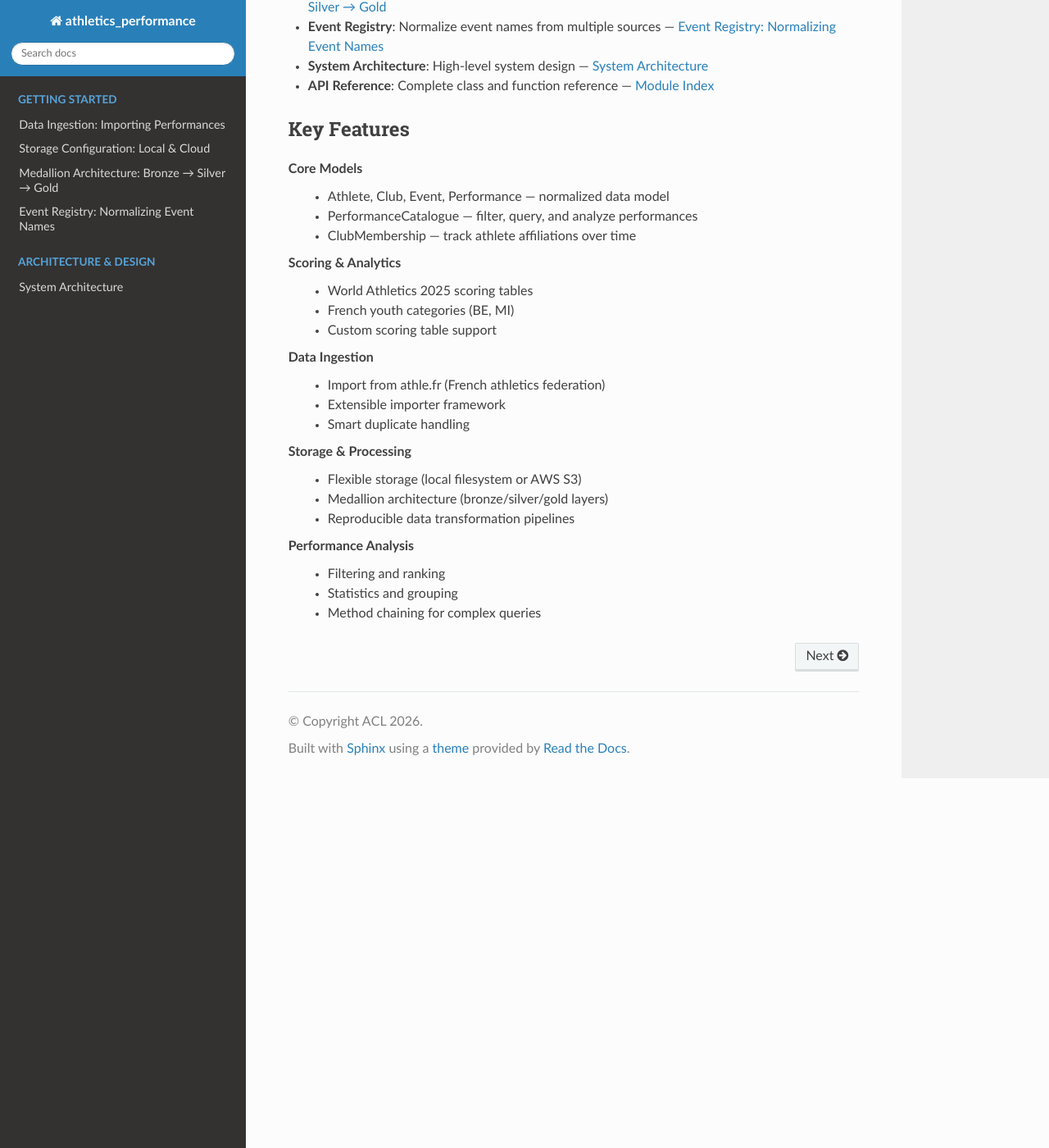
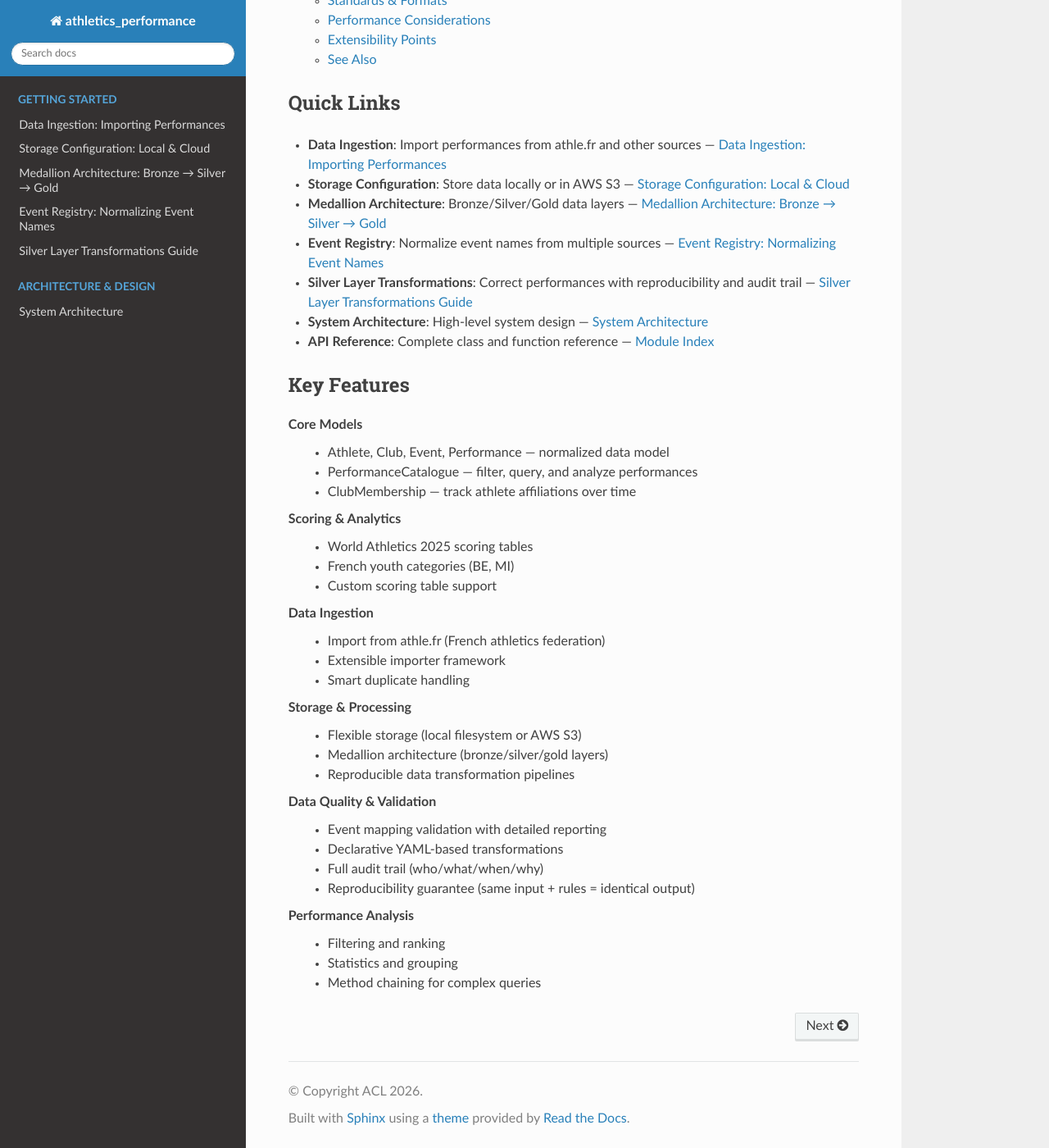
Before and after one commit to AthleticClubLyonnais/athletics-performance, a Sphinx documentation site: the page built from docs/index.rst, in a window 1280 px wide and 1400 px high, scrolled down 2008 px. Shown: the whole window at 82% size. Built offline with Sphinx 7.4.7 and the Read the Docs theme 3.1.0, drawn with Linux system fonts in a browser that asks for light colours; pages that are not in the unit, such as notebooks, are missing from menus; the version number could not be read and is left out; some of the changed text lies outside the part shown.

Commit message:
docs: add silver layer transformations to documentation index
- Add guide_transformations to table of contents
- Add transformations link to Quick Links section
- Add Data Quality & Validation to Key Features

Co-Authored-By: Claude Haiku 4.5 <noreply@anthropic.com>

```diff
--- a/docs/index.rst
+++ b/docs/index.rst
@@ -13,6 +13,7 @@ Athletics Performance is a Python library for managing athletics results data wi
    guide_storage
    guide_medallion
    guide_event_registry
+   guide_transformations
 
 .. toctree::
    :maxdepth: 2
@@ -28,6 +29,7 @@ Quick Links
 - **Storage Configuration**: Store data locally or in AWS S3 — :doc:`guide_storage`
 - **Medallion Architecture**: Bronze/Silver/Gold data layers — :doc:`guide_medallion`
 - **Event Registry**: Normalize event names from multiple sources — :doc:`guide_event_registry`
+- **Silver Layer Transformations**: Correct performances with reproducibility and audit trail — :doc:`guide_transformations`
 - **System Architecture**: High-level system design — :doc:`architecture`
 - **API Reference**: Complete class and function reference — :ref:`modindex`
 
@@ -54,6 +56,12 @@ Key Features
   - Medallion architecture (bronze/silver/gold layers)
   - Reproducible data transformation pipelines
 
+**Data Quality & Validation**
+  - Event mapping validation with detailed reporting
+  - Declarative YAML-based transformations
+  - Full audit trail (who/what/when/why)
+  - Reproducibility guarantee (same input + rules = identical output)
+
 **Performance Analysis**
   - Filtering and ranking
   - Statistics and grouping
```
